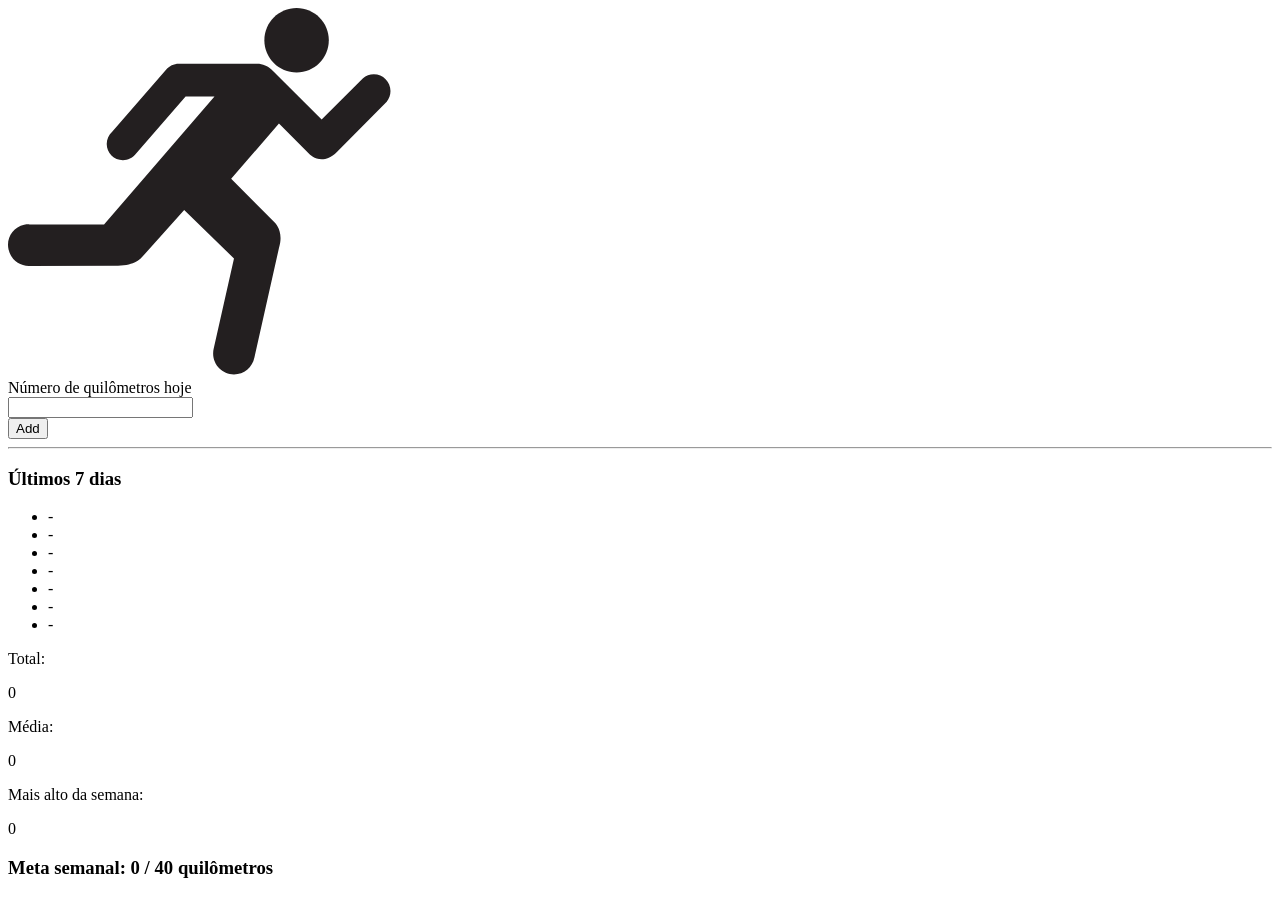
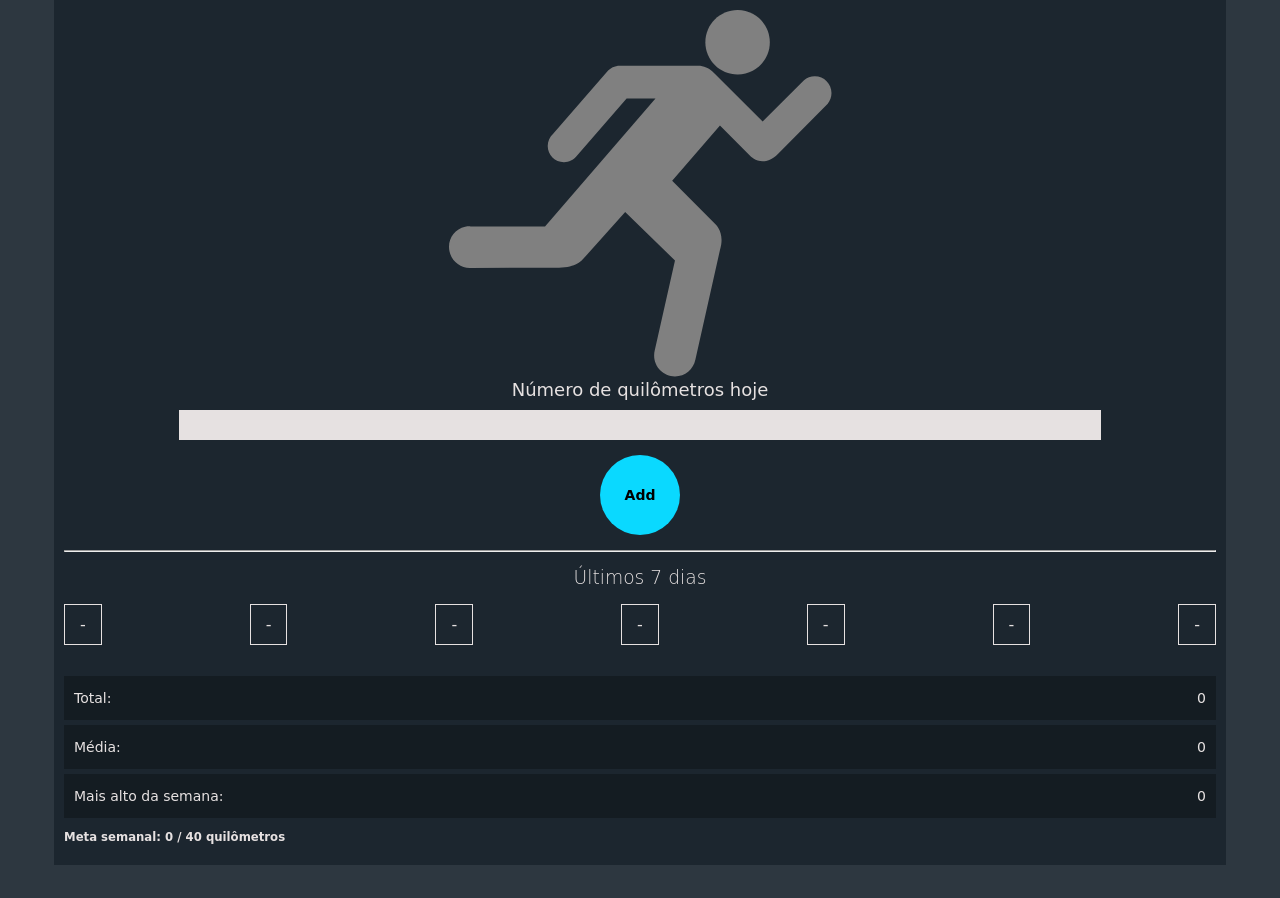
Before and after one commit to ArthurDevA/AprendendoDOM, a plain HTML site: page MonitorDeCorridas/index.html in a window 1280 px wide. After the commit the page ends 865 px from the top, so only its background shows below. Drawn offline with Linux system fonts and the light colour scheme; a web font is replaced by a local one.

Commit message:
CSS de Monitor de Corridas

```diff
--- a/MonitorDeCorridas/index.html
+++ b/MonitorDeCorridas/index.html
@@ -3,14 +3,18 @@
 <head>
     <meta charset="UTF-8">
     <meta name="viewport" content="width=device-width, initial-scale=1.0">
+    <link rel="preconnect" href="https://fonts.googleapis.com">
+    <link rel="preconnect" href="https://fonts.gstatic.com" crossorigin>
+    <link href="https://fonts.googleapis.com/css2?family=MuseoModerno:ital,wght@0,100..900;1,100..900&display=swap" rel="stylesheet">
+    <link rel="stylesheet" href="style.css">
     <title>Document</title>
 </head>
 <body>
 
     <div class="logo">
         <svg width="383" height="367" viewBox="0 0 383 367" fill="none" xmlns="http://www.w3.org/2000/svg">
-            <path d="M288.603 64.462C306.387 64.462 320.81 49.991 320.81 32.207C320.81 14.423 306.388 0 288.603 0C270.77 0 256.348 14.422 256.348 32.207C256.348 49.991 270.77 64.462 288.603 64.462Z" fill="#231F20"/>
-            <path d="M177.603 88.382L127.466 146.315C124.494 149.969 120.011 152.211 114.944 152.211C105.979 152.211 98.7194 144.951 98.7194 136.034C98.7194 131.162 100.814 126.825 104.176 123.853L158.26 61.584C161.232 58.027 165.715 55.737 170.782 55.737L249.033 55.688C254.783 55.688 259.947 58.027 263.748 61.681L313.641 111.575L355.008 70.305C357.932 67.82 361.684 66.358 365.776 66.358C375.034 66.358 382.489 73.862 382.489 83.12C382.489 87.164 381.124 90.818 378.737 93.742L328.892 143.976C313.739 159.081 301.558 146.266 301.558 146.266L270.959 115.521L223.161 170.823L266.964 214.626C266.964 214.626 276.221 223.202 270.91 240.255L246.353 349.735C244.404 359.237 236.024 366.399 225.987 366.399C214.439 366.399 205.133 357.044 205.133 345.545C205.133 343.694 205.328 341.94 205.766 340.283L225.987 250.484L176.19 202.101L133.362 249.851C133.362 249.851 126.443 258.378 108.074 257.744L21.1994 257.89C11.5034 258.037 2.68437 251.41 0.540366 241.568C-2.04263 230.361 4.87637 219.349 16.1314 216.865C17.8864 216.475 19.6404 216.329 21.3454 216.377L96.0394 216.572L206.499 88.522L177.605 88.376L177.603 88.382Z" fill="#231F20"/>
+            <path d="M288.603 64.462C306.387 64.462 320.81 49.991 320.81 32.207C320.81 14.423 306.388 0 288.603 0C270.77 0 256.348 14.422 256.348 32.207C256.348 49.991 270.77 64.462 288.603 64.462Z" fill="gray"/>
+            <path d="M177.603 88.382L127.466 146.315C124.494 149.969 120.011 152.211 114.944 152.211C105.979 152.211 98.7194 144.951 98.7194 136.034C98.7194 131.162 100.814 126.825 104.176 123.853L158.26 61.584C161.232 58.027 165.715 55.737 170.782 55.737L249.033 55.688C254.783 55.688 259.947 58.027 263.748 61.681L313.641 111.575L355.008 70.305C357.932 67.82 361.684 66.358 365.776 66.358C375.034 66.358 382.489 73.862 382.489 83.12C382.489 87.164 381.124 90.818 378.737 93.742L328.892 143.976C313.739 159.081 301.558 146.266 301.558 146.266L270.959 115.521L223.161 170.823L266.964 214.626C266.964 214.626 276.221 223.202 270.91 240.255L246.353 349.735C244.404 359.237 236.024 366.399 225.987 366.399C214.439 366.399 205.133 357.044 205.133 345.545C205.133 343.694 205.328 341.94 205.766 340.283L225.987 250.484L176.19 202.101L133.362 249.851C133.362 249.851 126.443 258.378 108.074 257.744L21.1994 257.89C11.5034 258.037 2.68437 251.41 0.540366 241.568C-2.04263 230.361 4.87637 219.349 16.1314 216.865C17.8864 216.475 19.6404 216.329 21.3454 216.377L96.0394 216.572L206.499 88.522L177.605 88.376L177.603 88.382Z" fill="gray"/>
         </svg>
     </div>
 
@@ -24,7 +28,7 @@
 
     <hr/>
 
-    <section>
+    <section class="entradasWrapper">
 
         <h3>Últimos 7 dias</h3>
         <ul id="entradas">
--- /dev/null
+++ b/MonitorDeCorridas/style.css
@@ -0,0 +1,84 @@
+html {
+  font-family: "MuseoModerno", cursive;
+  font-size: 10px;
+  background: #2d3740;
+}
+
+body {
+    padding: 1rem;
+    background: #1c262f;
+    color: rgb(230, 225, 225);
+    width: 90%;
+    margin: 0 auto;
+}
+
+.logo {
+    text-align: center;
+}
+
+form {
+    text-align: center;
+}
+
+label {
+    font-size: 1.8rem;
+}
+
+input[type="number"] {
+    font-family: inherit;
+    background: rgb(230, 225, 225);
+    width: 80%;
+    margin: 1rem 0;
+    padding: 0.8rem 0;
+    border: none;
+    font-size: 1.2rem;
+    text-align: center;
+}
+
+button {
+    font-family: inherit;
+    font-size: 1.4rem;
+    font-weight: bolder;
+    width: 80px;
+    height: 80px;
+    border: none;
+    border-radius: 50%;
+    background: #0ad9ff;
+    margin: 0.5rem 0 1rem 0;
+}
+
+ul {
+    padding: 0;
+    display: flex;
+    list-style: none;
+    justify-content: space-between;
+}
+
+li {
+    border: 1px solid;
+    padding: 1rem 1.5rem;
+}
+
+.entradasWrapper {
+    padding: 1rem 0;
+    font-size: 1.6rem;
+}
+
+.entradasWrapper h3 {
+    margin: 0;
+    text-align: center;
+    font-weight: lighter;
+}
+
+.dados {
+    font-size: 1.4rem;
+}
+
+.dados div {
+    background: #141c22;
+    display: flex;
+    align-items: center;
+    justify-content: space-between;
+    margin: 0.5rem 0;
+    padding: 0 1rem;
+}
```
